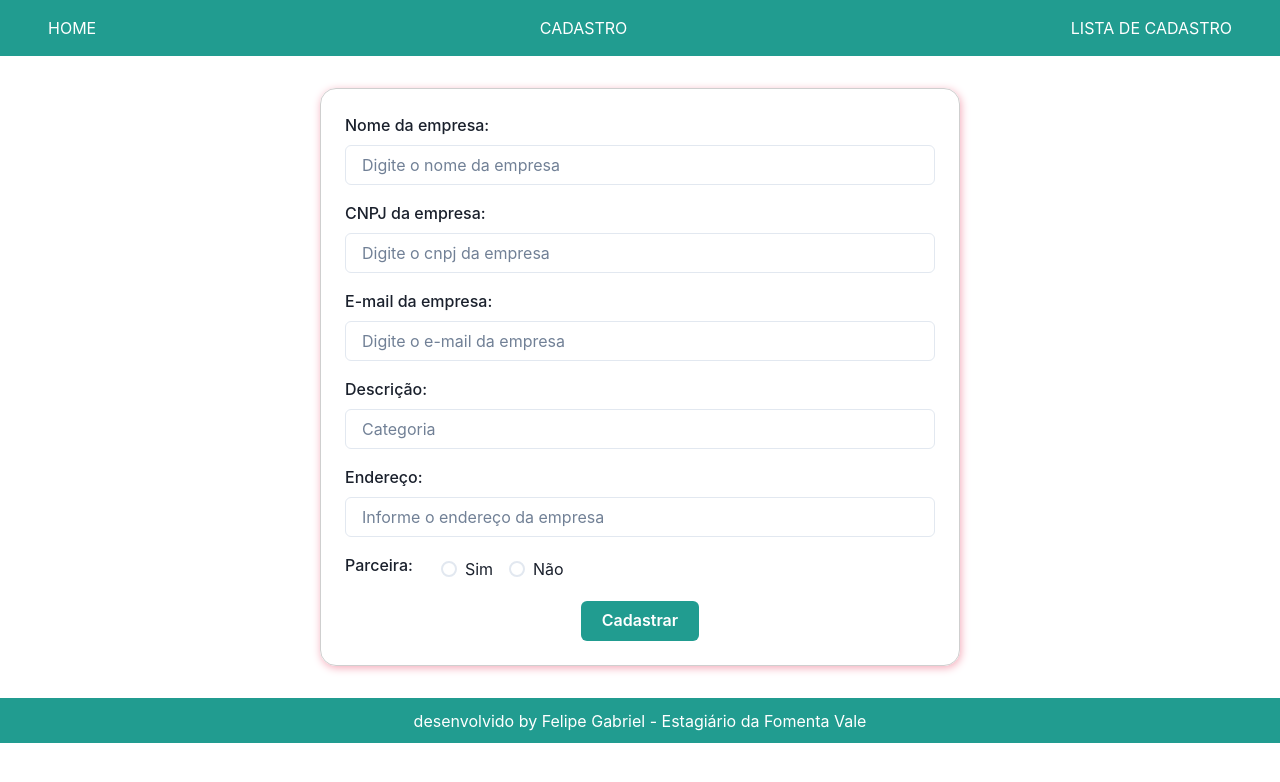
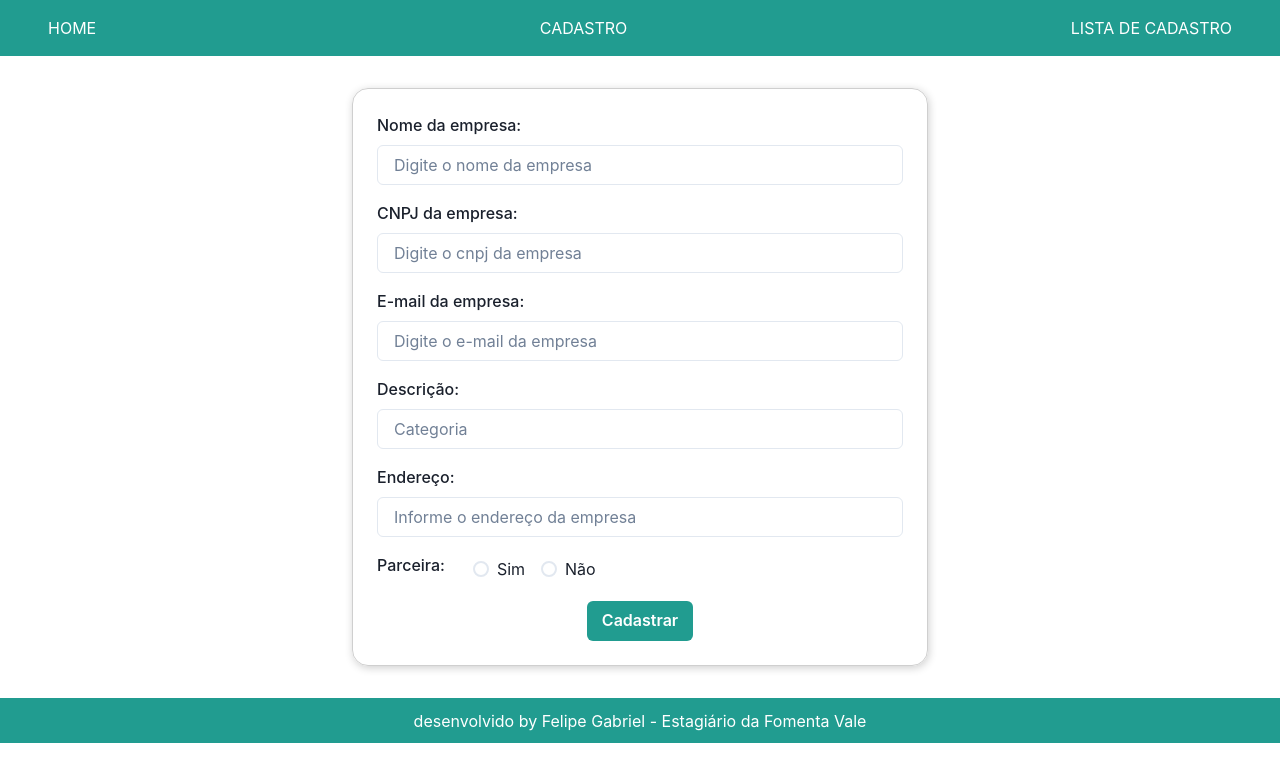
Before and after one commit to FelipeGabrielSilva/otimizacao, a React (Vite) app: page /Cadastro in a window 1280 px wide. Shown: the top 782 px of the page. Built offline with nearby package versions, Linux system fonts and the light colour scheme.

Commit message:
Alterando o shadow

```diff
--- a/src/pages/cadastro/Cadastro.tsx
+++ b/src/pages/cadastro/Cadastro.tsx
@@ -25,7 +25,7 @@ export default function Cadastro() {
 
 
      return(
-          <Flex margin="2em auto" display="flex" flexDir="column" p="1.5em"  w="50%" border="1px solid #cfcfcf" borderRadius="1em" boxShadow="1px 2px 9px #F4AAB9">
+          <Flex margin="2em auto" display="flex" flexDir="column" p="1.5em"  w="45%" border="1px solid #cfcfcf" borderRadius="1em" boxShadow="1px 2px 9px #cfcfcf">
                <form onSubmit={handleSubmit(onSubmit)} className={styles.formulario} autoComplete="off">
                     <FormControl>
                          <FormLabel>Nome da empresa:</FormLabel>
--- a/src/pages/listaCadastro/ListaCadastro.tsx
+++ b/src/pages/listaCadastro/ListaCadastro.tsx
@@ -16,7 +16,7 @@ import { empresas } from "./Empresas"
 export default function ListaCadastro() {
      return(
           <>
-          <TableContainer h="auto" borderWidth="1px" borderRadius="12px" p="1em" m="2em" boxShadow="1px 2px 9px #F4AAB9" boxSizing="border-box">
+          <TableContainer h="auto" borderWidth="1px" borderRadius="12px" p="1em" m="2em" boxShadow="1px 2px 9px #cfcfcf" boxSizing="border-box">
                <Table variant="simple" boxSizing="content-box" size="sm">
                     <TableCaption>Lista de empresas cadastradas</TableCaption>
                     <Thead justifyContent="center" alignContent="center">
```
